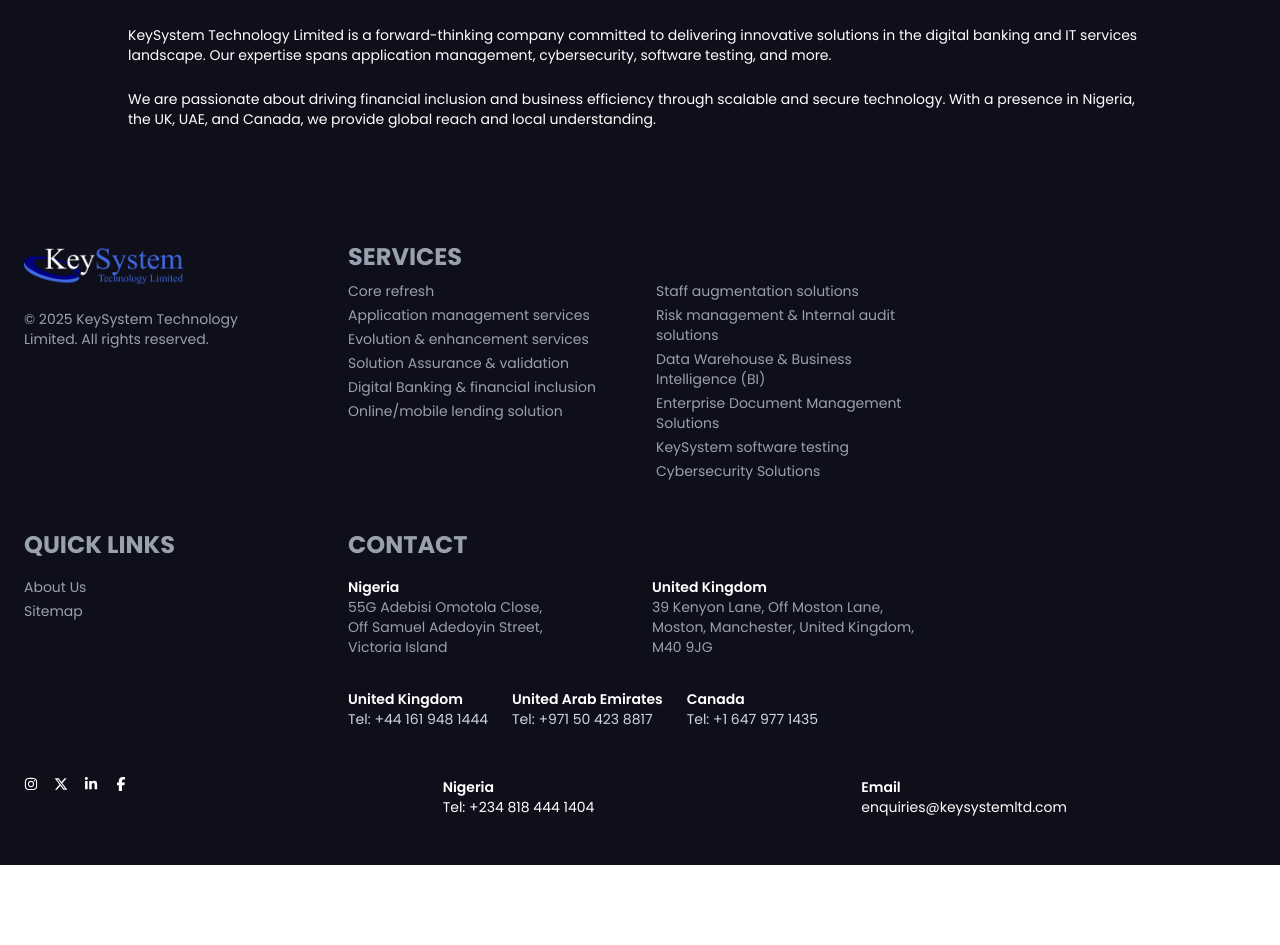
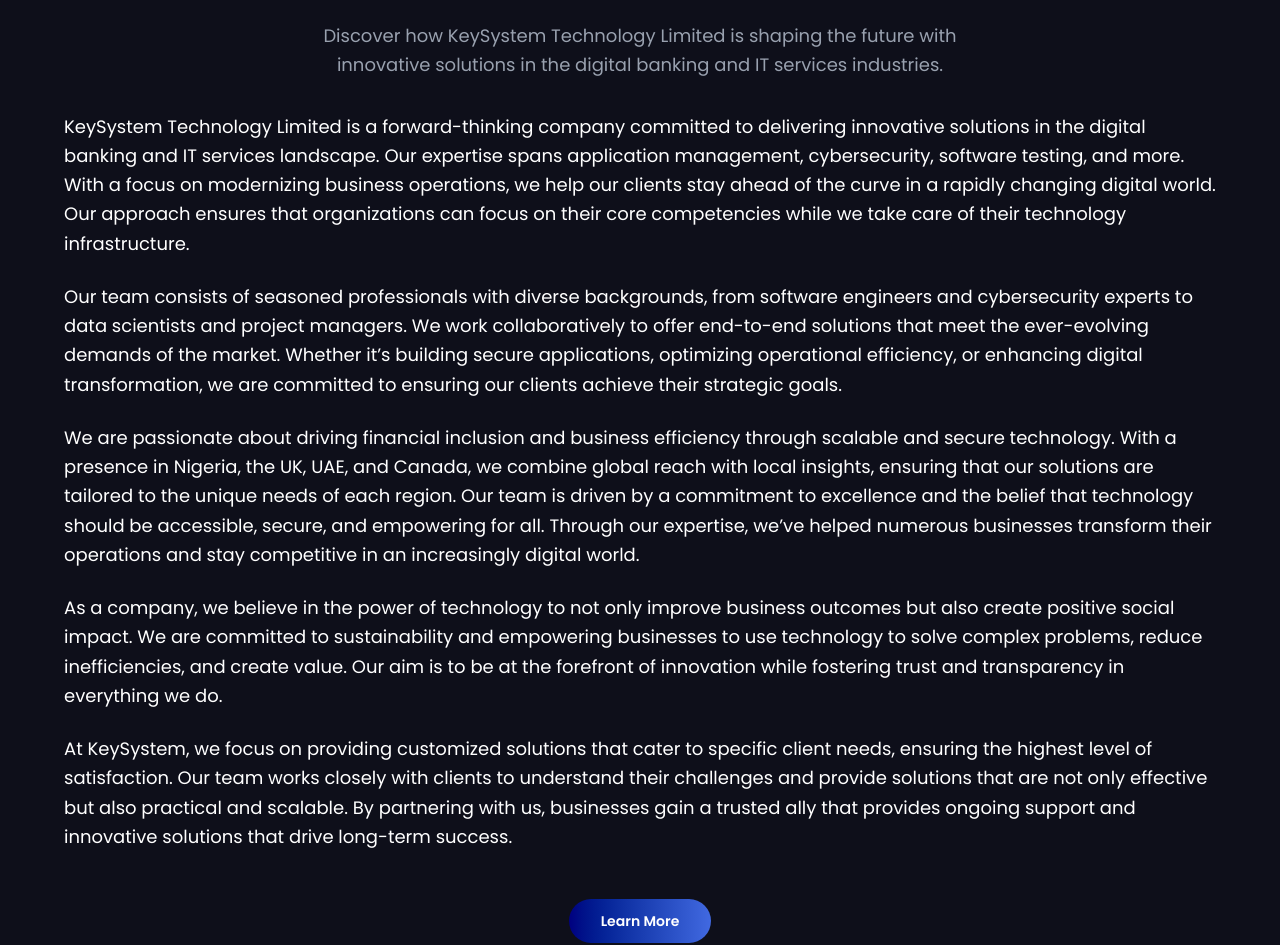
Before and after one commit to DarkVayder/keysystem, a React (Vite) app: page /about in a window 1280 px wide. Shown: the part 171-1116 px from the top of the page. Before the commit the page ends 1036 px from the top, so only its background shows below. Built offline with nearby package versions, Linux system fonts and the light colour scheme.

Commit message:
build: added more info

```diff
--- a/src/pages/About.jsx
+++ b/src/pages/About.jsx
@@ -3,18 +3,43 @@
 const About = () => {
   return (
     <section className="bg-[#0E0F1A] text-white px-6 py-16">
-      <div className="max-w-5xl mx-auto text-sm space-y-6">
-        <h1 className="text-3xl font-bold mb-6">About Us</h1>
-        <p>
-          KeySystem Technology Limited is a forward-thinking company committed to delivering
-          innovative solutions in the digital banking and IT services landscape. Our expertise
-          spans application management, cybersecurity, software testing, and more.
-        </p>
-        <p>
-          We are passionate about driving financial inclusion and business efficiency through
-          scalable and secure technology. With a presence in Nigeria, the UK, UAE, and Canada, we
-          provide global reach and local understanding.
-        </p>
+      <div className="max-w-6xl mx-auto text-sm space-y-8">
+        {/* Header */}
+        <div className="text-center">
+          <h1 className="text-4xl font-extrabold mb-4 text-gradient">About Us</h1>
+          <p className="text-lg text-gray-400 leading-relaxed max-w-2xl mx-auto">
+            Discover how KeySystem Technology Limited is shaping the future with innovative solutions in the digital banking and IT services industries.
+          </p>
+        </div>
+
+        {/* Content */}
+        <div className="space-y-6">
+          <p className="text-lg leading-relaxed">
+            KeySystem Technology Limited is a forward-thinking company committed to delivering innovative solutions in the digital banking and IT services landscape. Our expertise spans application management, cybersecurity, software testing, and more. With a focus on modernizing business operations, we help our clients stay ahead of the curve in a rapidly changing digital world. Our approach ensures that organizations can focus on their core competencies while we take care of their technology infrastructure.
+          </p>
+
+          <p className="text-lg leading-relaxed">
+            Our team consists of seasoned professionals with diverse backgrounds, from software engineers and cybersecurity experts to data scientists and project managers. We work collaboratively to offer end-to-end solutions that meet the ever-evolving demands of the market. Whether it’s building secure applications, optimizing operational efficiency, or enhancing digital transformation, we are committed to ensuring our clients achieve their strategic goals.
+          </p>
+
+          <p className="text-lg leading-relaxed">
+            We are passionate about driving financial inclusion and business efficiency through scalable and secure technology. With a presence in Nigeria, the UK, UAE, and Canada, we combine global reach with local insights, ensuring that our solutions are tailored to the unique needs of each region. Our team is driven by a commitment to excellence and the belief that technology should be accessible, secure, and empowering for all. Through our expertise, we’ve helped numerous businesses transform their operations and stay competitive in an increasingly digital world.
+          </p>
+
+          <p className="text-lg leading-relaxed">
+            As a company, we believe in the power of technology to not only improve business outcomes but also create positive social impact. We are committed to sustainability and empowering businesses to use technology to solve complex problems, reduce inefficiencies, and create value. Our aim is to be at the forefront of innovation while fostering trust and transparency in everything we do.
+          </p>
+
+          <p className="text-lg leading-relaxed">
+            At KeySystem, we focus on providing customized solutions that cater to specific client needs, ensuring the highest level of satisfaction. Our team works closely with clients to understand their challenges and provide solutions that are not only effective but also practical and scalable. By partnering with us, businesses gain a trusted ally that provides ongoing support and innovative solutions that drive long-term success.
+          </p>
+
+          <div className="flex justify-center items-center mt-12">
+            <button className="bg-gradient-to-r from-[#000080] to-[#4169E1] text-white font-semibold px-8 py-3 rounded-full hover:bg-blue-700 transition duration-300">
+              Learn More
+            </button>
+          </div>
+        </div>
       </div>
     </section>
   );
```
